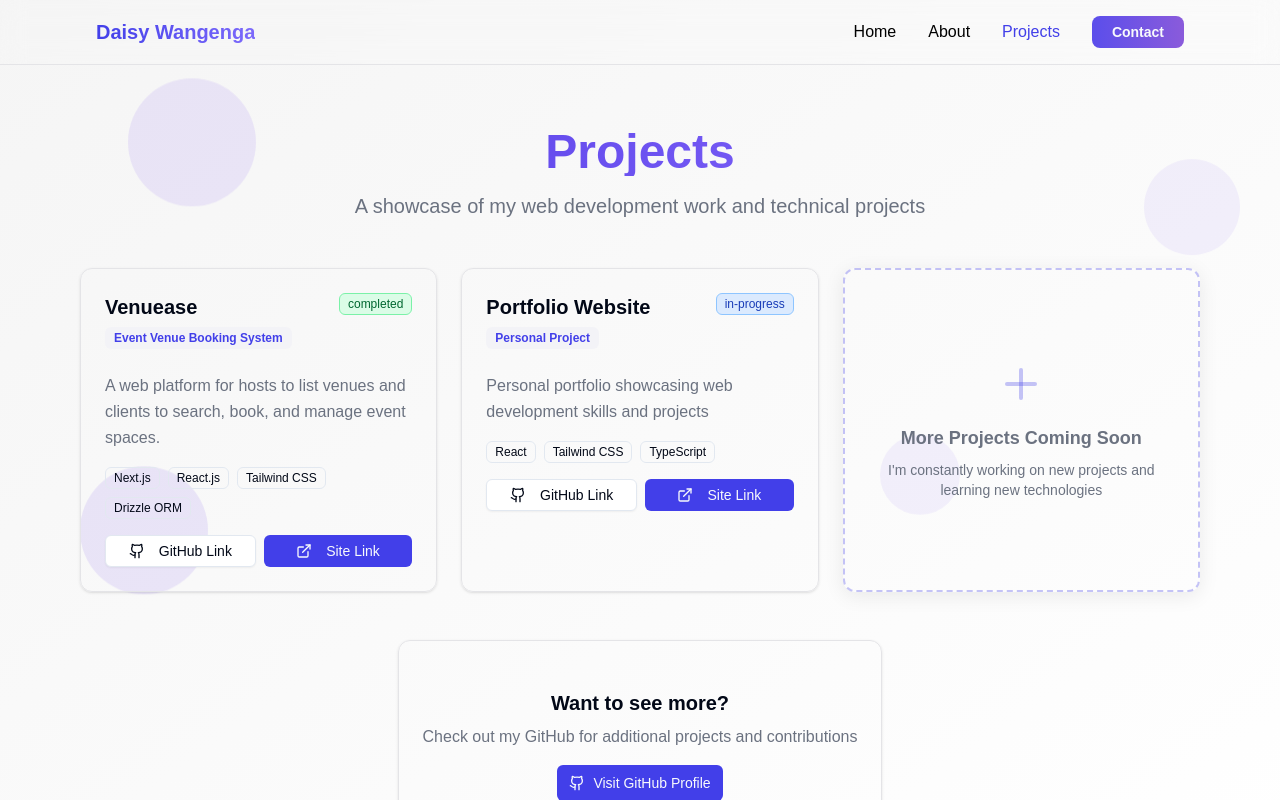
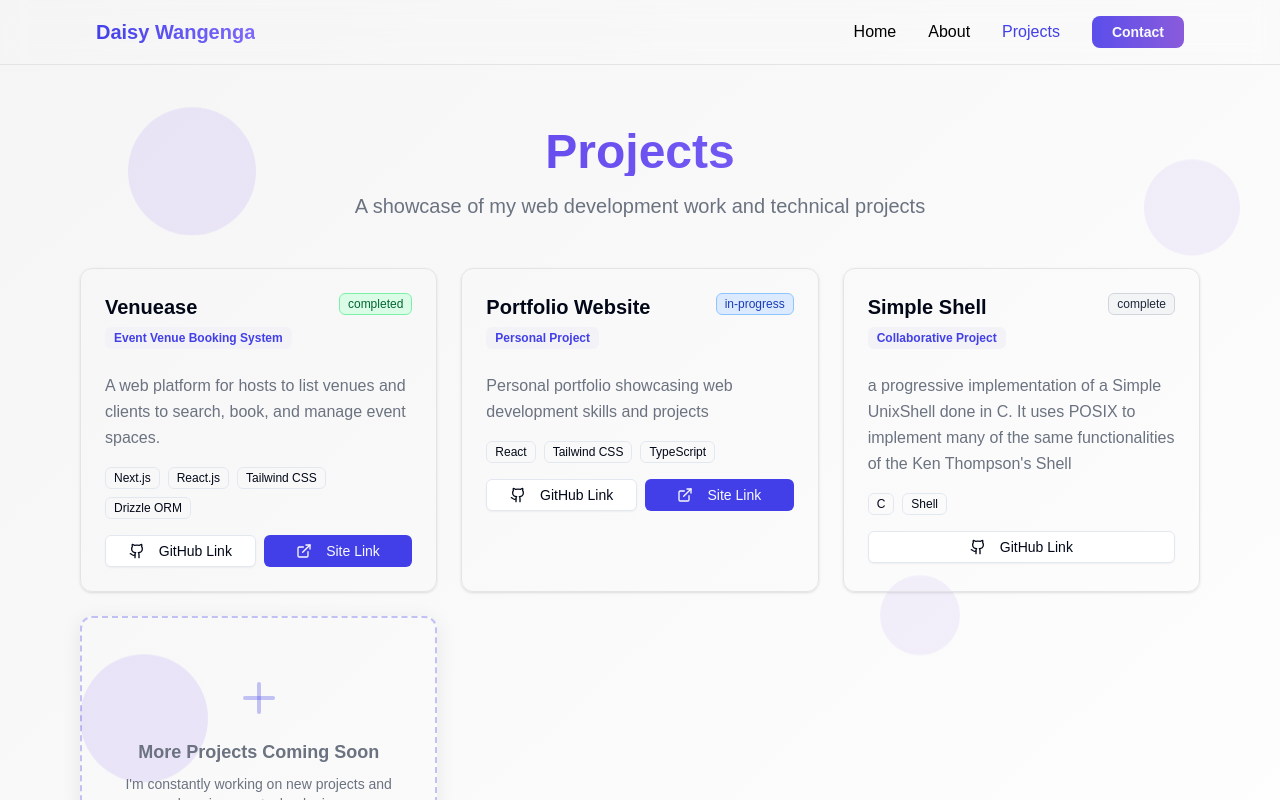
Before and after one commit to wangenga/portfolio, a Next.js app: page /projects in a window 1280 px wide. Shown: the top 800 px of the page. Built offline with nearby package versions, Linux system fonts and the light colour scheme.

Commit message:
adding project

```diff
--- a/app/projects/page.tsx
+++ b/app/projects/page.tsx
@@ -30,6 +30,15 @@ const Projects = () => {
       category: "Personal Project",
       githublink: "https://github.com/wangenga/portfolio",
       sitelink: "https://daisywangenga.vercel.app/"
+    },
+    {
+      id: 3,
+      title: "Simple Shell",
+      description: "a progressive implementation of a Simple UnixShell done in C. It uses POSIX to implement many of the same functionalities of the Ken Thompson's Shell",
+      technologies: ["C", "Shell"],
+      status: "complete",
+      category: "Collaborative Project",
+      githublink: "https://github.com/MauriceNzai/simple_shell"
     }
   ];
 
```
